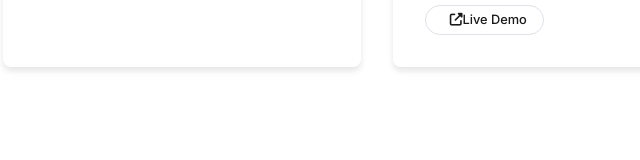
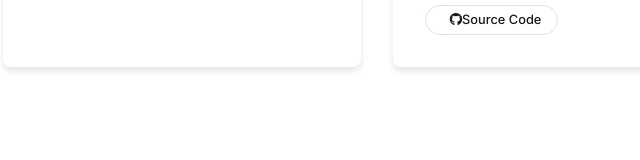
Before and after one commit to cindyprtslbs/PortofolioCindy, a plain HTML site: page portfolio.html in a window 1280 px wide. Shown: the part 1420-1580 px from the top of the page, 458-1098 px from the left. Drawn offline with Linux system fonts and the light colour scheme.

Commit message:
tambah projekk

```diff
--- a/portfolio.html
+++ b/portfolio.html
@@ -182,8 +182,8 @@
                                 <span class="project-tag">Pocketbase</span>
                             </div>
                             <div class="project-links">
-                                <a href="#" class="btn btn-sm btn-outline">
-                                    <i class="fas fa-external-link-alt"></i> Live Demo
+                                <a href="https://github.com/cindyprtslbs/pegiyukapp.git" class="btn btn-sm btn-outline">
+                                    <i class="fab fa-github"></i> Source Code
                                 </a>
                             </div>
                         </div>
```
